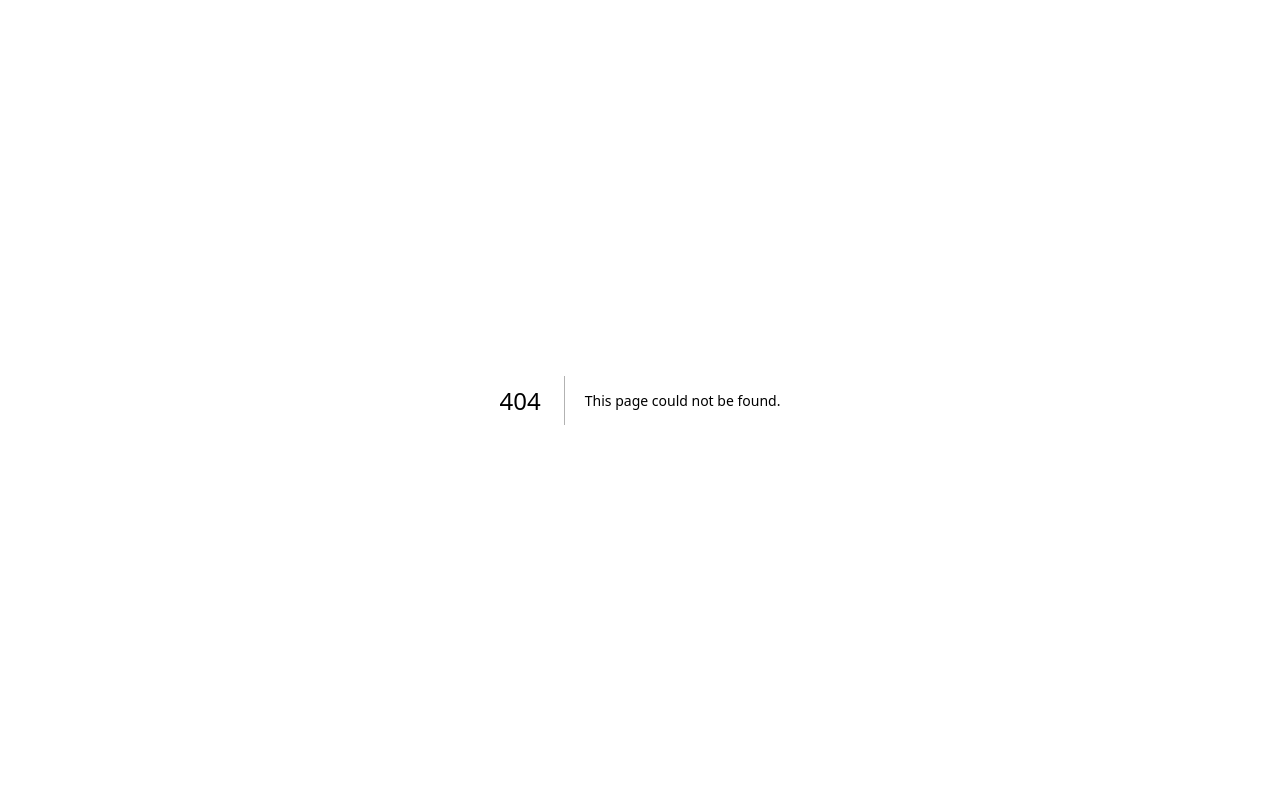
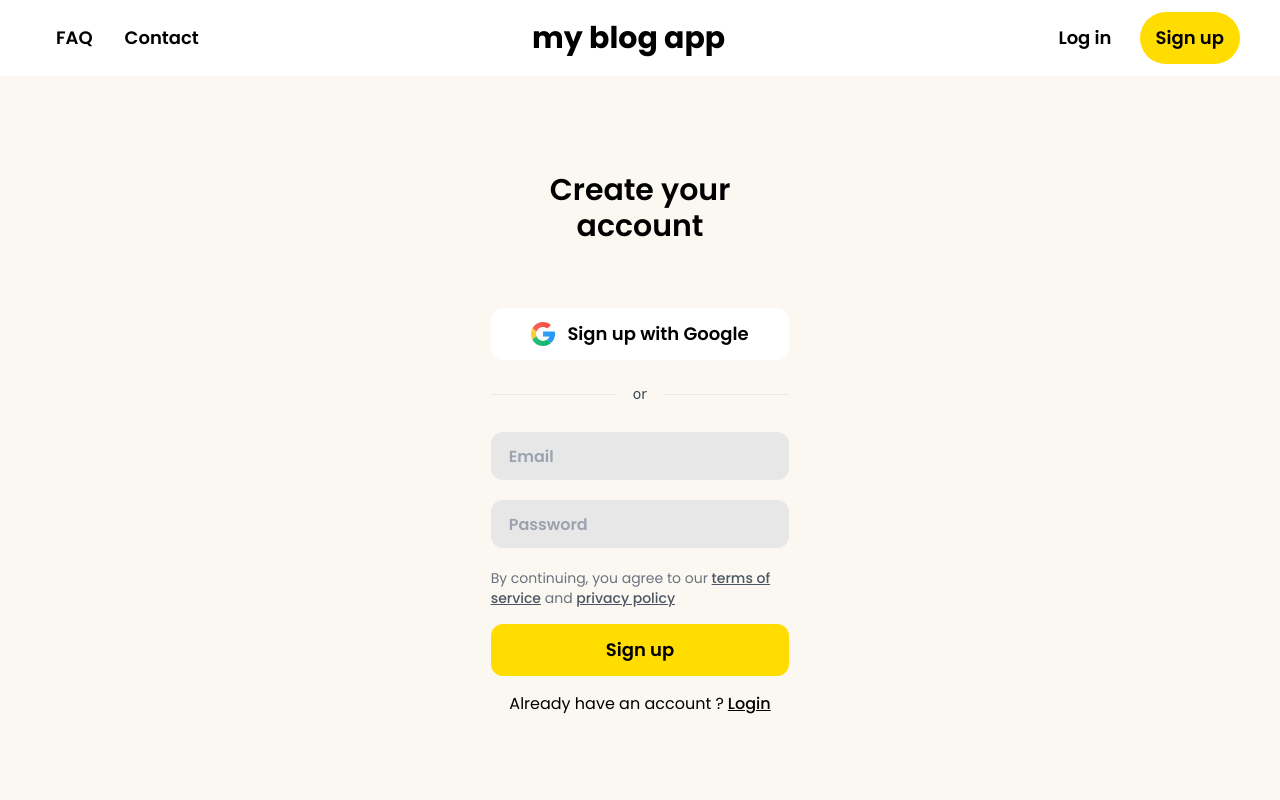
Before and after one commit to Lilicod/blog-app, a Next.js app: page /signup in a window 1280 px wide. Before the commit this address had no page. Shown: the top 800 px of the page. Built offline with nearby package versions, Linux system fonts and the light colour scheme.

Commit message:
added signup and login pages

```diff
--- /dev/null
+++ b/src/components/Input.jsx
@@ -0,0 +1,54 @@
+import React from "react";
+
+export default function Input({
+  name,
+  placeholder,
+  register,
+  type,
+  label,
+  errorMessage,
+  value,
+  onChange, readOnly,
+  options, // Added for select options
+}) {
+  return (
+    <div className="flex flex-col w-full mb-3">
+      <label
+        htmlFor={name}
+        className="block text-md font-medium leading-6 text-gray-900 mb-1"
+      >
+        {label}
+      </label>
+      {type === "select" ? (
+        <select
+          id={name}
+          name={name}
+          value={value}
+          onChange={onChange}
+          disabled={readOnly}
+          className="border border-gray-300 h-14 w-full pl-4 rounded-2xl p-2 focus:outline-none focus:border-Teal focus:ring-Teal"
+        >
+          {options.map((option) => (
+            <option key={option.value} value={option.value}>
+              {option.label}
+            </option>
+          ))}
+        </select>
+      ) : (
+        <input
+          required={false}
+          {...register}
+          type={type}
+          placeholder={placeholder}
+          id={name}
+          name={name}
+          onChange={onChange}
+          value={value}
+          readOnly={readOnly}
+          className={`border-2 border-transparent gray-300 h-12 font-semibold font-poppins w-full pl-4 rounded-xl bg-[#E7E7E7] p-2 focus:bg-white focus:outline-none focus:border-black focus:ring-black invalid:border-red-500 invalid:text-red-500 peer`}
+        />
+      )}
+      <p className="text-red-500 mt-1">{errorMessage}</p>
+    </div>
+  );
+}
--- a/src/components/Navbar.jsx
+++ b/src/components/Navbar.jsx
@@ -6,7 +6,7 @@ import Link from "next/link";
 
 export default function Navbar() {
   return (
-    <nav className="flex justify-between items-center py-3 px-2 lg:bg-transparent bg-Gray lg:py-3 lg:px-10 font-poppins">
+    <nav className="flex justify-between items-center py-3 px-2 lg:bg -transparent bg-Gray lg:py-3 lg:px-10 font-poppins">
       <div className="block lg:hidden">
         <Menu />
       </div>
--- a/src/components/SecondaryButton.jsx
+++ b/src/components/SecondaryButton.jsx
@@ -1,11 +1,14 @@
+import Link from "next/link";
 import React from "react";
 
-export default function SecondaryButton({ label, font }) {
+export default function SecondaryButton({ label, font, link }) {
   return (
+    <Link href={link}>
     <button
       className={`px-4 py-2 md:px-4 md:py-3 text-sm md:text-lg bg-transparent font-poppins font-${font} rounded-full w-fit hover:bg-gray-100  transition-all `}
     >
       {label}
     </button>
+    </Link>
   );
 }
--- /dev/null
+++ b/src/pages/login/index.jsx
@@ -0,0 +1,124 @@
+import Input from "@/components/Input";
+import Layout from "@/layout/Layout";
+import Image from "next/image";
+import Link from "next/link";
+import { zodResolver } from "@hookform/resolvers/zod";
+import { useForm } from "react-hook-form";
+import { z } from "zod";
+import { useState } from "react";
+import { AiOutlineLoading3Quarters } from "react-icons/ai";
+
+export default function Login() {
+  const schema = z.object({
+    email: z.string().email(),
+    password: z.string().min(8),
+  });
+
+  const [formData, setFormData] = useState({
+    email: "",
+    password: "",
+  });
+
+  const onChange = (e) => {
+    const { name, value } = e.target;
+    setFormData({ ...formData, [name]: value });
+  };
+
+  const {
+    register,
+    handleSubmit,
+    reset,
+    formState: { errors, isSubmitting },
+  } = useForm({
+    resolver: zodResolver(schema),
+  });
+
+  const onSubmit = async (data) => {
+    console.log(data);
+  };
+  return (
+    <Layout>
+      <div className="flex flex-col md:items-center pt-20 lg:pt-24">
+        <div className="md:px-16 px-4 md:w-1/2 lg:w-1/3">
+          <h1 className="font-poppins text-2xl lg:text-3xl font-semibold mb-16 text-center">
+            Welcome back
+          </h1>
+        </div>
+        <form
+          action=""
+          onSubmit={handleSubmit(onSubmit)}
+          className="md:px-16 px-4 md:w-1/2 lg:w-1/3"
+        >
+          <Input
+            register={{ ...register("email") }}
+            type="email"
+            placeholder="Email"
+            name="email"
+            label=""
+            value={formData.email}
+            onChange={onChange}
+            errorMessage={
+              errors.email && (
+                <div className="text-red-500">{errors.email.message}</div>
+              )
+            }
+          />
+
+          <Input
+            register={{ ...register("password") }}
+            type="password"
+            placeholder="Password"
+            name="password"
+            label=""
+            value={formData.password}
+            onChange={onChange}
+            errorMessage={
+              errors.password && (
+                <div className="text-red-500">{errors.password.message}</div>
+              )
+            }
+          />
+
+          <button
+            className={`px-4 py-3 md:px-4 md:py-3 w-full text-sm md:text-lg bg-Yellow font-poppins font-semibold rounded-xl w-fit hover:bg -yellow-600 transition-all `}
+            disabled={isSubmitting}
+          >
+            {isSubmitting ? (
+              <>
+                {" "}
+                <AiOutlineLoading3Quarters className="animate-spin h-5 w-5 mr-3" />{" "}
+                Loading...{" "}
+              </>
+            ) : (
+              "Log in"
+            )}
+          </button>
+        </form>
+
+        <div className="md:px-16 px-4 md:w-1/2 lg:w-1/3">
+          <div className="flex items-center justify-center space-x-4 my-6">
+            <hr className="w-24 lg:w-32 " />
+            <p className="text-sm font-medium text-gray-700">or login with</p>
+            <hr className="w-24 lg:w-32 " />
+          </div>
+          <button className="flex flex-row gap-3 items-center justify-center px-4 py-3 md:px-4 md:py-3 w-full text-sm md:text-lg bg-white hover:bg-[#E7E7E7] font-poppins font-semibold rounded-xl w-fit hover:bg -yellow-600 transition-all">
+            <Image
+              src="/google.svg"
+              width={32}
+              height={32}
+              alt="Google"
+              className="w-6"
+            />
+            Log in with Google
+          </button>
+        </div>
+        <div className="flex justify-center items-center font-poppins gap-1 text-md mt-4">
+          Don't have an account?{" "}
+          <Link className="text-Teal font-medium underline" href="/signup">
+            Sign up
+          </Link>
+        </div>
+      </div>
+    </Layout>
+  );
+}
--- /dev/null
+++ b/src/pages/signup/index.jsx
@@ -0,0 +1,140 @@
+import Input from "@/components/Input";
+import Layout from "@/layout/Layout";
+import Image from "next/image";
+import Link from "next/link";
+import { zodResolver } from "@hookform/resolvers/zod";
+import { useForm } from "react-hook-form";
+import { z } from "zod";
+import { useState } from "react";
+import { AiOutlineLoading3Quarters } from "react-icons/ai";
+
+export default function Signup() {
+  const schema = z.object({
+    email: z.string().email(),
+    password: z.string().min(8),
+  });
+
+  const [formData, setFormData] = useState({
+    email: "",
+    password: "",
+  });
+
+  const onChange = (e) => {
+    const { name, value } = e.target;
+    setFormData({ ...formData, [name]: value });
+  };
+
+  const {
+    register,
+    handleSubmit,
+    reset,
+    formState: { errors, isSubmitting },
+  } = useForm({
+    resolver: zodResolver(schema),
+  });
+
+  const onSubmit = async (data) => {
+    console.log(data);
+  };
+
+  return (
+    <Layout>
+      <div className="flex flex-col md:items-center pt-20 lg:pt-24">
+        <div className="md:px-16 px-4 md:w-1/2 lg:w-1/3">
+          <h1 className="font-poppins text-2xl lg:text-3xl font-semibold mb-16 text-center">
+            Create your account
+          </h1>
+          <button className="flex flex-row gap-3 items-center justify-center px-4 py-3 md:px-4 md:py-3 w-full text-sm md:text-lg bg-white hover:bg-[#E7E7E7] font-poppins font-semibold rounded-xl w-fit hover:bg -yellow-600 transition-all">
+            <Image
+              src="/google.svg"
+              width={32}
+              height={32}
+              alt="Google"
+              className="w-6"
+            />
+            Sign up with Google
+          </button>
+          <div className="flex items-center justify-center space-x-4 my-6">
+            <hr className="w-24 lg:w-48 " />
+            <p className="text-sm font-medium text-gray-700">or</p>
+            <hr className="w-24 lg:w-48 " />
+          </div>
+        </div>
+        <form
+          action=""
+          onSubmit={handleSubmit(onSubmit)}
+          className="md:px-16 px-4 md:w-1/2 lg:w-1/3"
+        >
+          <Input
+            register={{ ...register("email") }}
+            type="email"
+            placeholder="Email"
+            name="email"
+            label=""
+            value={formData.email}
+            onChange={onChange}
+            errorMessage={
+              errors.email && (
+                <div className="text-red-500">{errors.email.message}</div>
+              )
+            }
+          />
+
+          <Input
+            register={{ ...register("password") }}
+            type="password"
+            placeholder="Password"
+            name="password"
+            label=""
+            value={formData.password}
+            onChange={onChange}
+            errorMessage={
+              errors.password && (
+                <div className="text-red-500">{errors.password.message}</div>
+              )
+            }
+          />
+
+          <div className=" font-poppins text-gray-500 gap-1 text-sm mb-4 mt-4">
+            By continuing, you agree to our{" "}
+            <Link
+              className=" font-medium underline text-gray-600"
+              href="/terms-of-service"
+            >
+              terms of service
+            </Link>{" "}
+            and{" "}
+            <Link
+              className=" font-medium underline text-gray-600"
+              href="/privacy-policy"
+            >
+              privacy policy
+            </Link>
+          </div>
+
+          <button
+            className={`px-4 py-3 md:px-4 md:py-3 w-full text-sm md:text-lg bg-Yellow font-poppins font-semibold rounded-xl w-fit hover:bg -yellow-600 transition-all `}
+            type="submit"
+            disabled={isSubmitting}
+          >
+            {isSubmitting ? (
+              <>
+                {" "}
+                <AiOutlineLoading3Quarters className="animate-spin h-5 w-5 mr-3" />{" "}
+                Loading...{" "}
+              </>
+            ) : (
+              " Sign up"
+            )}
+          </button>
+        </form>
+        <div className="flex justify-center items-center font-poppins gap-1 text-md mt-4">
+          Already have an account ?{" "}
+          <Link className=" font-medium underline" href="/login">
+            Login
+          </Link>
+        </div>
+      </div>
+    </Layout>
+  );
+}
```
Also changed, not shown: package.json (+8 -4 lines), public/google.svg (added), 1 other file (tests, documents, lock files or other folders).
